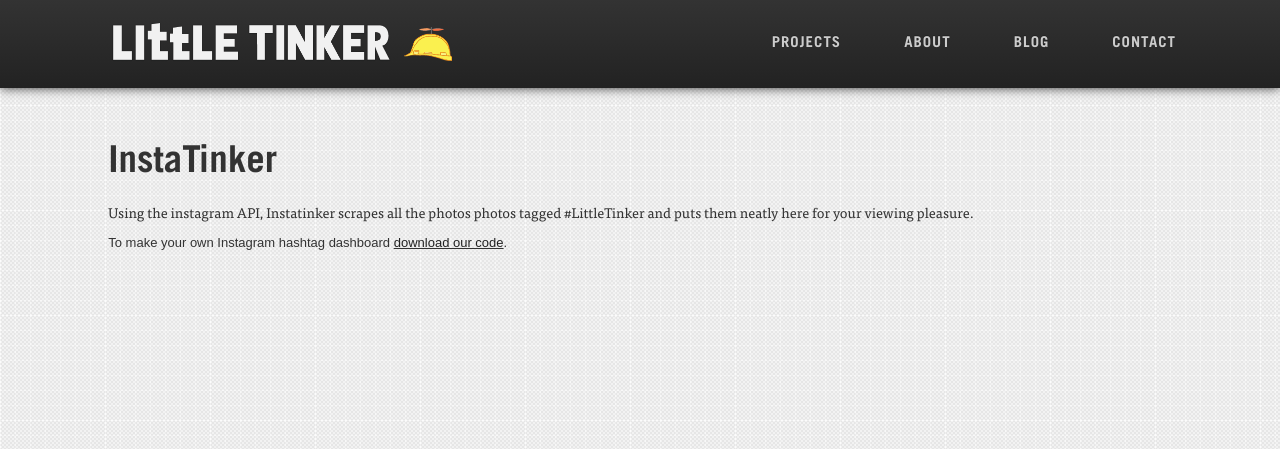
After one commit to ReptarAzar/littletinker, a Django app: page /project/instatinker in a window 1280 px wide. The commit adds this page. Shown: the top 449 px of the page. Run offline with Django 3.2, Linux system fonts and the light colour scheme; parts of the project's set-up code (start-up, migrations or seed data) failed here and were passed over; some libraries are stand-ins or nearby versions; some web fonts are replaced.

Commit message:
new id - started move of instatinker

```diff
--- a/littletinker/urls.py
+++ b/littletinker/urls.py
@@ -12,6 +12,7 @@
     url(r'^projects/$', 'projects'),
     url(r'^project/(\d+)$', 'one_project'),
     url(r'^project/git$', 'labs', {'projectNameRequest':'git'}),
+    url(r'^project/instatinker', 'labs', {'projectNameRequest':'instatinker'}),
     url(r'^jobs/$', direct_to_template, {'template': 'jobs.html'}),
     url(r'^contact/', 'contact_us'),
 
--- a/templates/contact.html
+++ b/templates/contact.html
@@ -47,7 +47,7 @@
   </head>
 
   <body>
-  <div class="modal" id="contact">
+  <div class="modal" id="contact contact-page">
       <div class="modal-header">
           <button type="button" class="close" data-dismiss="modal">×</button>
           <h3>What's up?</h3>
--- /dev/null
+++ b/templates/labs/instatinker.html
@@ -0,0 +1,72 @@
+<!DOCTYPE html>
+<html class="no-js" lang="en">
+  <head>
+    <meta charset="utf-8">
+	<meta http-equiv="X-UA-Compatible" content="IE=edge,chrome=1">
+	<title>instaTinker</title>
+    <meta name="viewport" content="width=device-width, initial-scale=1, maximum-scale=1">
+    <meta name="description" content="We scale meaningful experiences.">
+    <meta name="author" content="Christopher Azar for Little Tinker">
+
+    <!-- Le styles -->
+	<link rel="stylesheet" href="../css/style.css">
+	<link rel="stylesheet" href="css/style.css">
+  <link rel="stylesheet" href="../css/responsive.css">
+	<script src="../js/libs/modernizr-2.5.3.min.js"></script>
+	<script type="text/javascript" src="https://ajax.googleapis.com/ajax/libs/jquery/1.7.1/jquery.min.js"></script>
+    <script src="insta.js" type="text/javascript"></script>
+
+    <!-- Le HTML5 shim, for IE6-8 support of HTML5 elements -->
+    <!--[if lt IE 9]>
+      <script src="http://html5shim.googlecode.com/svn/trunk/html5.js"></script>
+    <![endif]-->
+
+    <!-- Le fav and touch icons -->
+    <link rel="apple-touch-icon-precomposed" sizes="114x114" href="apple-touch-icon-114-precomposed.png">
+    <link rel="apple-touch-icon-precomposed" sizes="72x72" href="apple-touch-icon-72-precomposed.png">
+    <link rel="apple-touch-icon-precomposed" href="apple-touch-icon-57-precomposed.png">
+
+
+  </head>
+
+
+<body>
+    <div class="navbar navbar-fixed-top">
+      <div class="navbar-inner">
+        <div class="container-fluid">
+          <a class="btn btn-navbar" data-toggle="collapse" data-target=".nav-collapse">
+            <span class="icon-bar"></span>
+            <span class="icon-bar"></span>
+            <span class="icon-bar"></span>
+          </a>
+          <a class="brand" id="logo" href="http://littletinker.co" id="logo"><img class="hidden-phone" src="../img/logotype.png" width="283" height="43" alt="Little Tinker" title="Take me home tonight."><img class="hardhat hidden-phone" src="../img/hardhat-icon-10.png" alt="Little Tinker" title="Take me home tonight." width="52" height="46"> <img class="visible-phone" src="../img/logotype-iphone.png" alt="Little Tinker" title="Take me home tonight." width="269" height="75"></a>
+          <div class="nav-collapse">
+              <ul class="nav pull-right">
+                <li id="projects-link"><a href="../index.html#sweet-shit">projects</a></li>
+                <li><a href="">about</a></li>
+                <li><a href="http://makesweetshit.com">blog</a></li>
+                <li><a href="mailto:info@littletinker.co" target="_blank" title="Email us!">contact</a></li>
+              </ul>
+           <!-- <p class="navbar-text pull-right">Follow <a href="http://twitter.com/LittleTinkerCo" target="_blank">@LittleTinkerCo</a></p>-->
+          </div><!--/.nav-collapse -->
+        </div>
+      </div>
+    </div>
+    <div class="container-fluid">
+         <div class="row-fluid">
+   		     <div class="span12 intro">
+                <h1>InstaTinker</h1>
+                <p>Using the instagram API, Instatinker scrapes all the photos photos tagged #LittleTinker and puts them neatly here for your viewing pleasure.  </p>
+                To make your own Instagram hashtag dashboard <u><a href="http://littletinker.co/instatinker/insta.js">download our code</a></u>.
+
+               </div><!--/span-->
+             </div><!--/row-->
+
+
+
+	<div id="instafeed">
+	</div>
+
+</body>
+
+</html>
--- a/web/views.py
+++ b/web/views.py
@@ -5,7 +5,7 @@
 from web.models import Project, ProjectImage
 
 def home(request):
-    return render_to_response('index.html',locals(),context_instance=RequestContext(request))
+    return render_to_response('instatinker.html',locals(),context_instance=RequestContext(request))
 
 def about(request, perm = None):
     permalink = perm
```
